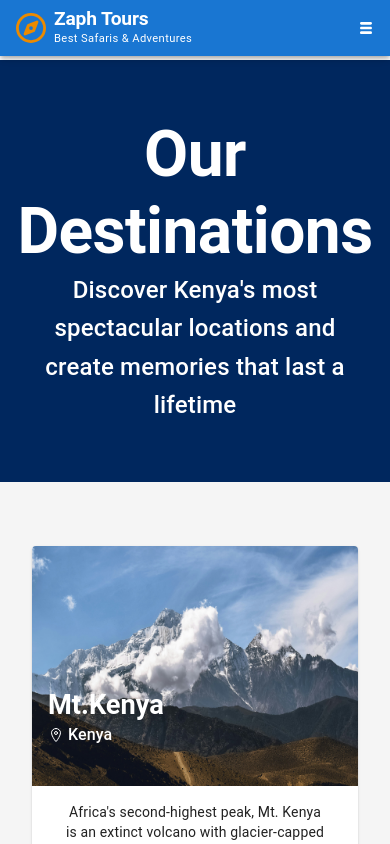
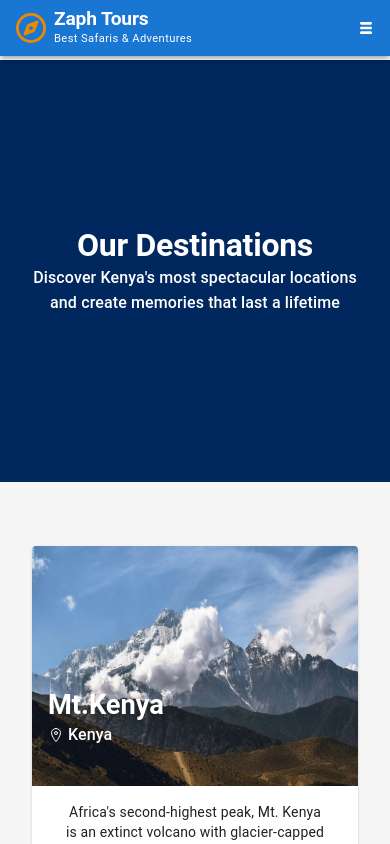
Before and after one commit to NathanaelMutua/zaph-tours, a React (Vite) app: page /destinations in a window 390 px wide. Shown: the top 844 px of the page. Built offline with nearby package versions, Linux system fonts and the light colour scheme.

Commit message:
feat: add responsiveness to PageHeader - add breakpoints for fontsizes to ensure readability across different screens and not to break the UI - add similar classname for menu links to footer quick links to have the same hover effect

```diff
--- a/src/components/Footer.tsx
+++ b/src/components/Footer.tsx
@@ -61,7 +61,7 @@ function Footer() {
               <Link
                 to="/"
                 style={{ textDecoration: "none", color: "#ffffff" }}
-                className="footer-link"
+                className="menu-link"
               >
                 Home
               </Link>
@@ -73,7 +73,7 @@ function Footer() {
                   textDecoration: "none",
                   color: "#ffffff",
                 }}
-                className="footer-link"
+                className="menu-link"
               >
                 Destinations
               </Link>
@@ -86,7 +86,7 @@ function Footer() {
                   color: "#ffffff",
                   transition: "0.3s",
                 }}
-                className="footer-link"
+                className="menu-link"
               >
                 Trip types
               </Link>
@@ -99,7 +99,7 @@ function Footer() {
                   color: "#ffffff",
                   transition: "0.3s",
                 }}
-                className="footer-link"
+                className="menu-link"
               >
                 Contact
               </Link>
--- a/src/components/PageHeader.tsx
+++ b/src/components/PageHeader.tsx
@@ -11,13 +11,27 @@ function PageHeader(title: string, description: string) {
       <Stack alignItems="center" justifyContent="center" color="#ffffff" p={4}>
         <Typography
           variant="h2"
-          fontSize="4rem"
+          fontSize={{
+            xs: "2rem",
+            sm: "2rem",
+            md: "3rem",
+            lg: "4rem",
+          }}
           fontWeight="bold"
           textAlign="center"
         >
           {title}
         </Typography>
-        <Typography variant="h6" fontSize="1.5rem" textAlign="center">
+        <Typography
+          variant="h6"
+          fontSize={{
+            xs: "1rem",
+            sm: "1rem",
+            md: "1rem",
+            lg: "1.5rem",
+          }}
+          textAlign="center"
+        >
           {description}
         </Typography>
       </Stack>
```
